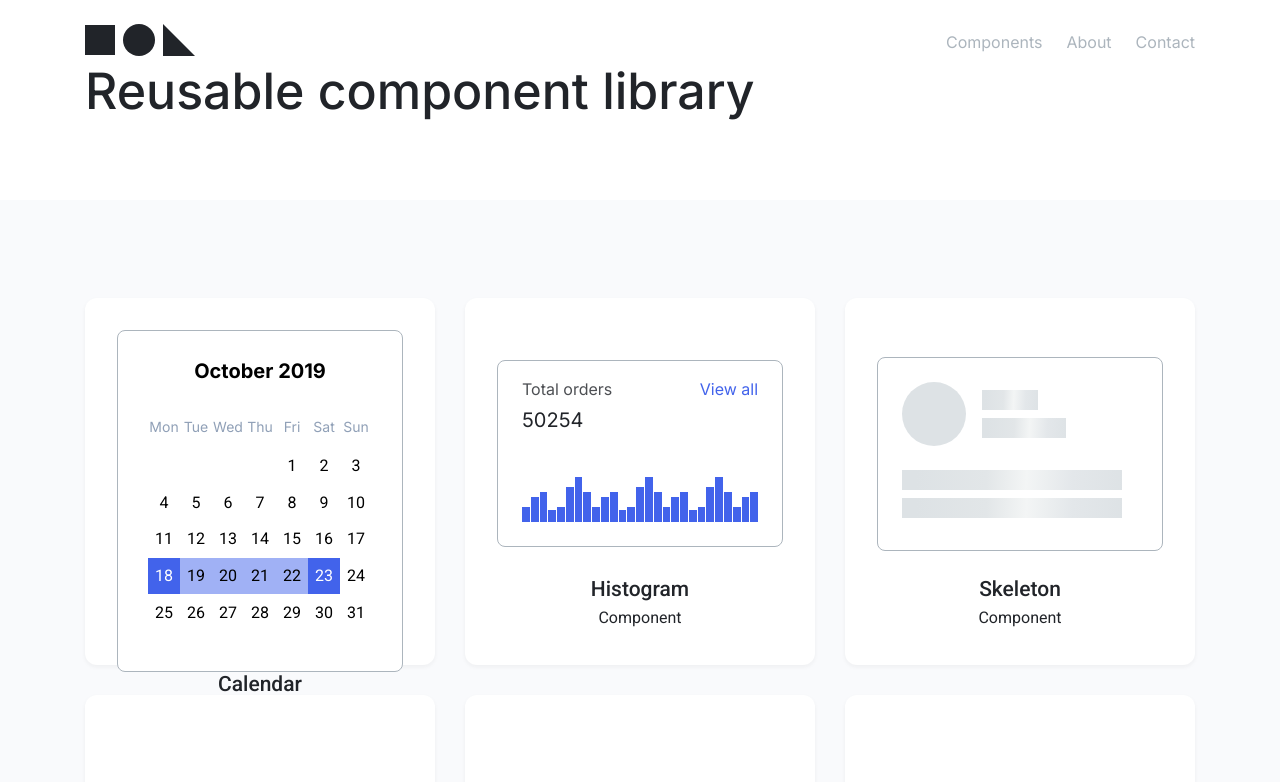
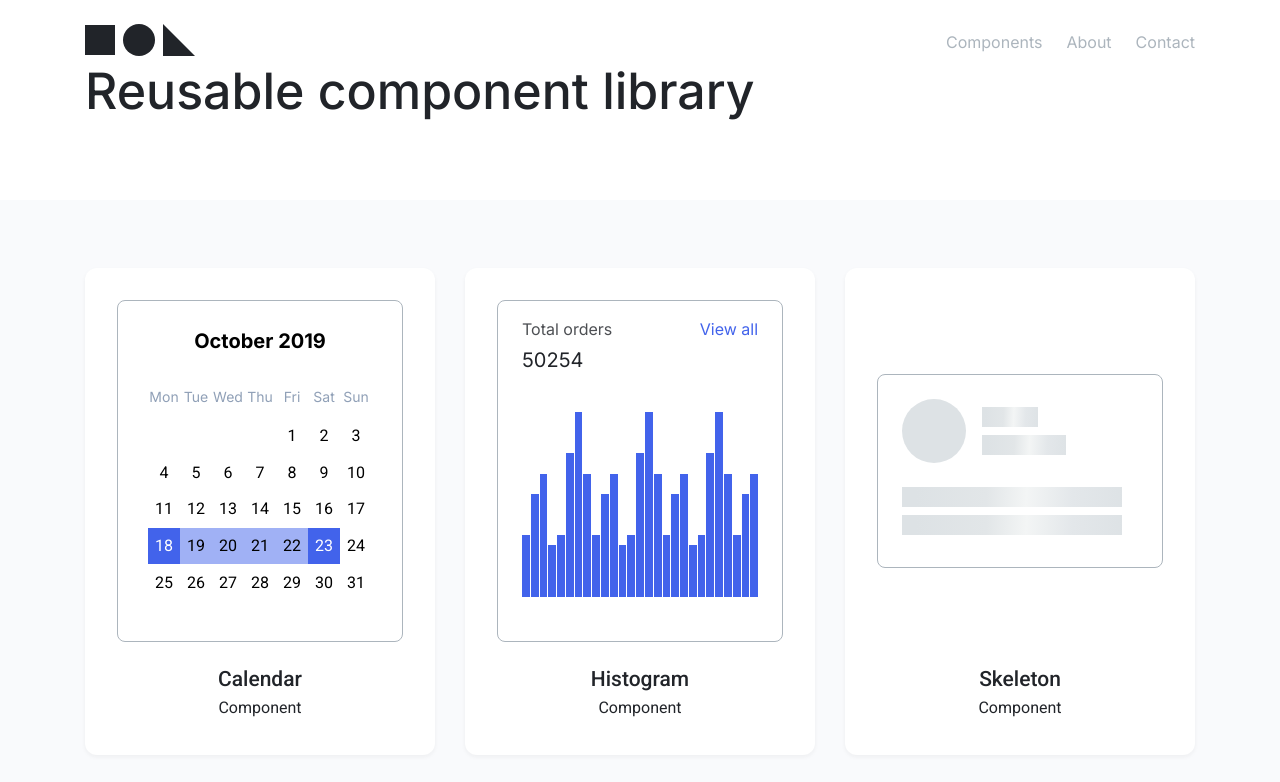
Before and after one commit to js-tasks-ru/htmlcss-20210409_zhenya-guziy, a website: page index.html in a window 1280 px wide. Shown: the top 782 px of the page. Drawn offline with Linux system fonts and the light colour scheme.

Commit message:
fixed comment

```diff
--- a/04-lection2/01-histogram/histogram.css
+++ b/04-lection2/01-histogram/histogram.css
@@ -1,10 +1,14 @@
 .histogram {
-    width: 100%;
     padding: 16px 24px 24px 24px;
     background: var(--white);
     border: 1px solid var(--gray-3);
     box-sizing: border-box;
     border-radius: 8px;
+    height: 100%;
+    min-height: 250px;
+    display: flex;
+    flex-direction: column;
+    flex-grow: 1;
 }
 
 .histogram__header {
@@ -31,6 +35,8 @@
     text-align: right;
     color: var(--primary-color);
     cursor: pointer;
+    white-space: nowrap;
+    margin-left: 20px;
 }
 
 .histogram__total {
@@ -44,13 +50,25 @@
 }
 
 .histogram__content {
+    position: relative;
+    flex-grow: 1;
+    min-height: 50px;
+    display: flex;
+    align-items: baseline;
+}
+
+.histogram__content-inner {
+    position: absolute;
+    top: 0;
+    left: 0;
+    right: 0;
+    bottom: 0;
     display: flex;
     align-items: flex-end;
-    height: 50px;
 }
 
 .histogram__column {
-    flex: 1 1 9px;
+    flex-basis: 100%;
     background: var(--primary-color);
 }
 
--- a/components/card/card.css
+++ b/components/card/card.css
@@ -1,9 +1,7 @@
 .card {
-    height: 367px;
     background: var(--white);
     box-shadow: 0px 2px 4px rgba(33, 36, 41, 0.05);
     border-radius: 12px;
-    margin-top: 30px;
     display: flex;
     flex-direction: column;
 }
@@ -20,6 +18,7 @@
     display: flex;
     flex-direction: column;
     align-items: center;
+    margin-top: 25px;
 }
 
 .card__footer-title {
@@ -52,6 +51,5 @@
     .card__footer-desc {
         font-family: Inter, sans-serif;
         line-height: 24px;
-        border-top:
     }
 }
--- a/components/content/content.css
+++ b/components/content/content.css
@@ -5,6 +5,7 @@
 
 .content__container {
     display: grid;
-    grid-column-gap: 30px;
-    grid-template-columns: repeat(auto-fit, minmax(350px, 1fr));
+    grid-gap: 30px;
+    grid-template-rows: repeat(3, 1fr);
+    grid-template-columns: repeat(auto-fit, minmax(350px, auto));
 }
--- a/components/template/template.css
+++ b/components/template/template.css
@@ -64,7 +64,8 @@ html, body {
 .template__component {
     max-width: 350px;
     min-width: 300px;
-    min-height: 157px;
+    min-height: 250px;
+    height: 250px;
 }
 
 .template__footer {
```
